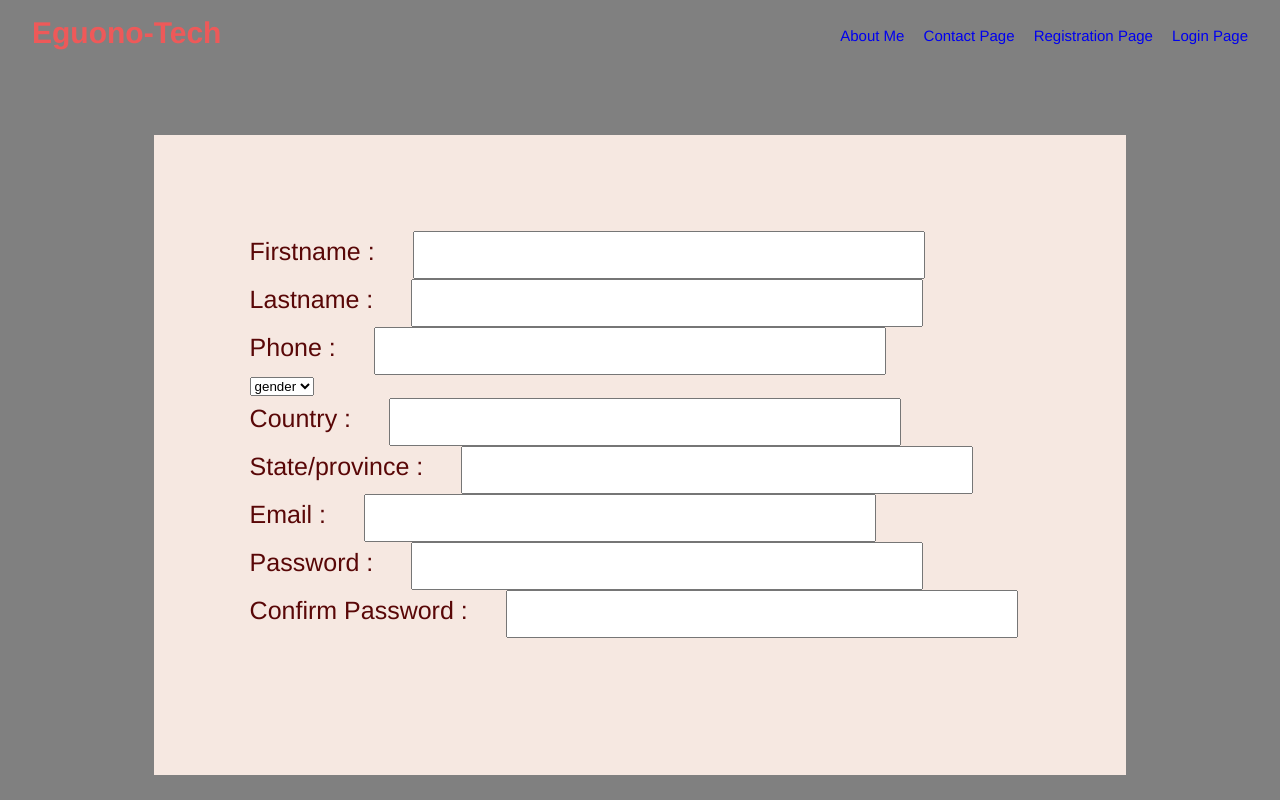
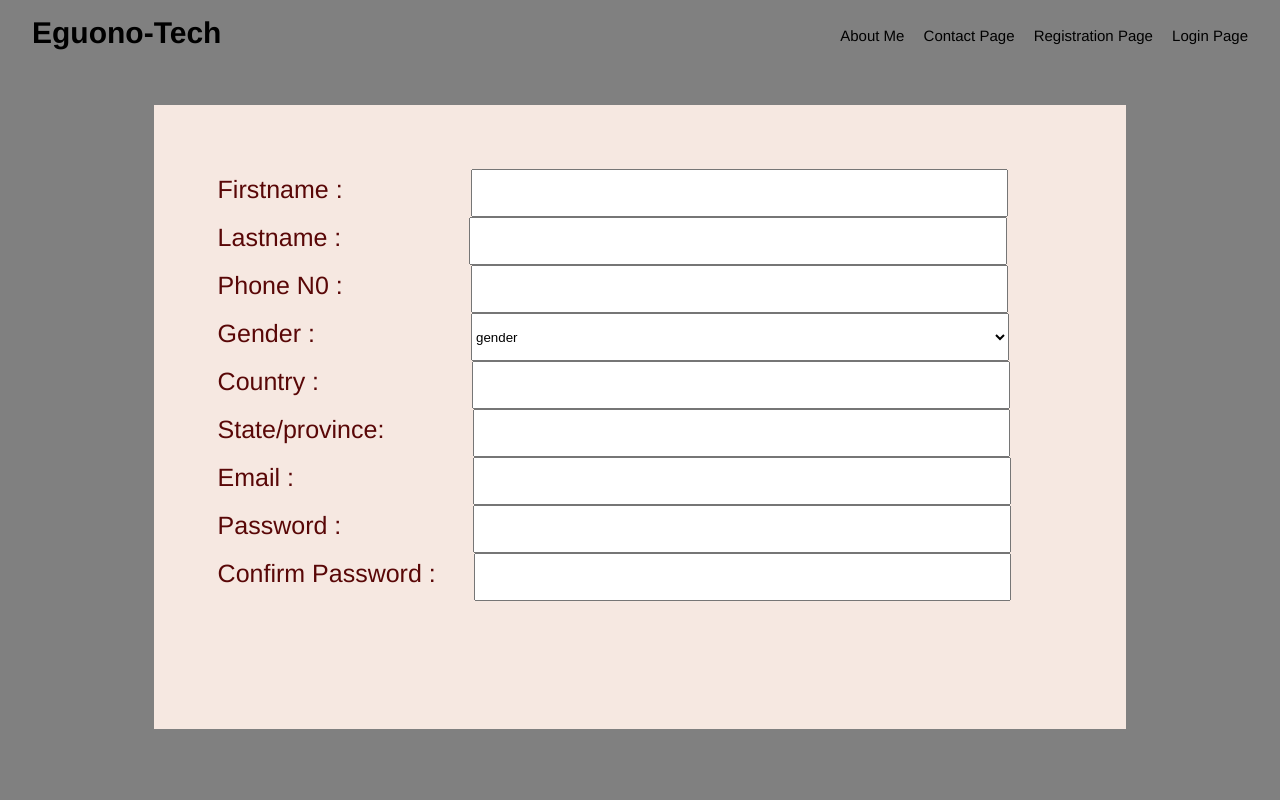
Before and after one commit to Eggys321/-REPLIT_ZURI, a plain HTML site: page Registration.html in a window 1280 px wide. Drawn offline with Linux system fonts and the light colour scheme.

Commit message:
reg page

```diff
--- a/Registration.html
+++ b/Registration.html
@@ -23,24 +23,25 @@
         <div class="mains" >
           <form  >
             <label for="firstname"> Firstname :</label>
-            <input type="text" id="firstname"><br>
+            <input type="text" id="firstname" style="margin-left: 124px;"><br>
             <label for="lastname"> Lastname :</label>
-            <input type="text" id="lastname"><br>
-            <label for="tel"> Phone :</label>
-            <input type="tel"  id="tel"><br>
-            <select name="" id="">
+            <input type="text" id="lastname" style="margin-left: 124px;"><br>
+            <label for="tel"> Phone N0 :</label>
+            <input type="tel"  id="tel" style="margin-left: 124px"><br>
+            <label for="gender">Gender :</label>
+            <select name="" id="gender" style="width: 42vw; height: 6vh; margin-left:152px;">
               <option value="">gender</option>
               <option value="">male</option>
               <option value="">female</option>
             </select><br>
             <label for="country">Country :</label>
-            <input type="text" name="" id="country"><br>
-            <label for="state">State/province :</label>
-            <input type="text" name="" id="state"><br>
+            <input type="text" name="" id="country" style="margin-left:149px ;"><br>
+            <label for="state">State/province:</label>
+            <input type="text" name="" id="state" style="margin-left:84px"><br>
             <label for="email">Email :</label>
-            <input type="email" name="" id="email"><br>
+            <input type="email" name="" id="email" style="margin-left:175px;"><br>
             <label for="password">Password :</label>
-            <input type="password" name="" id="password"><br>
+            <input type="password" name="" id="password" style="margin-left:128px"><br>
             <label for="confirm">Confirm Password :</label>
             <input type="password" name="" id="confirm">
 
--- a/style.css
+++ b/style.css
@@ -24,6 +24,7 @@ a{
     margin-left: 15px;
     position: relative;
     top: 15px;
+    color: black;
 
 }
 a:hover{
@@ -35,7 +36,8 @@ header{
     display: flex;
     justify-content: space-between;
     margin-top: 10px;
-    color: rgb(238, 89, 89);
+    color: black;
+    /* color: rgb(238, 89, 89); */
     /* background-color: rgb(71, 39, 39); */
 }
 
@@ -97,14 +99,14 @@ h3{
     background-color: rgb(246, 232, 225);
         width: 80%;
         margin: auto;
-        margin-top: 80px;
-        height: 80vh;
-        padding: 6rem;
+        margin-top: 50px;
+        height: 78vh;
+        padding: 4rem;
 
 }
 
 .mains input {
-    width: 40vw;
+    width: 42vw;
     height: 6vh;
     margin-left: 34px;
 }
@@ -112,9 +114,33 @@ h3{
     font-size: 25px;
 }
 
+/* Login Page */
+
+.mainss form {
+    background-color: rgb(246, 232, 225);
+    width: 80%;
+    margin: auto;
+    margin-top: 50px;
+    /* height: 78vh; */
+    padding: 4rem;
+
+}
+.mainss input {
+    width: 42vw;
+    height: 6vh;
+    margin-left: 34px;
+}
+
+.mainss label {
+    font-size: 25px;
+}
+
+
+
 footer{
 margin-top: 52px;
 text-align: center;
 font-size: 30px;
-background-color: blue;
+color: #B7A076;
+background-color: #000000;
 }
```
Also changed, not shown: Login.html (+17 -1 lines).
